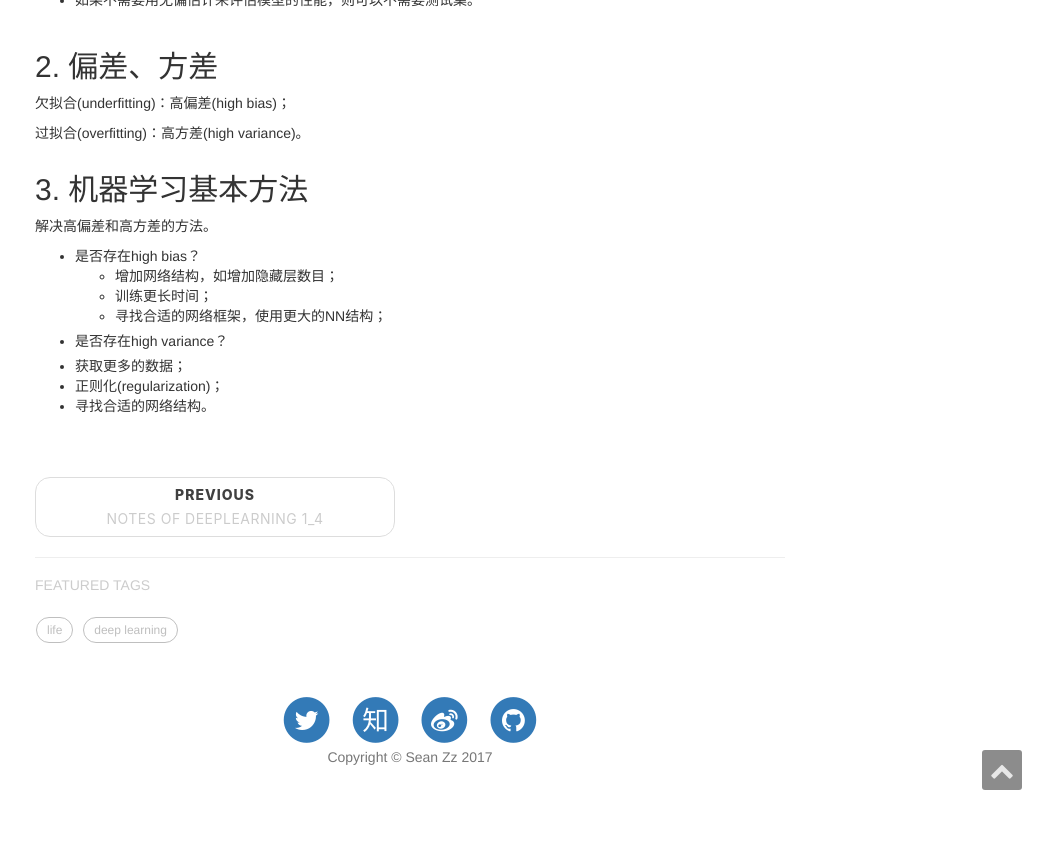
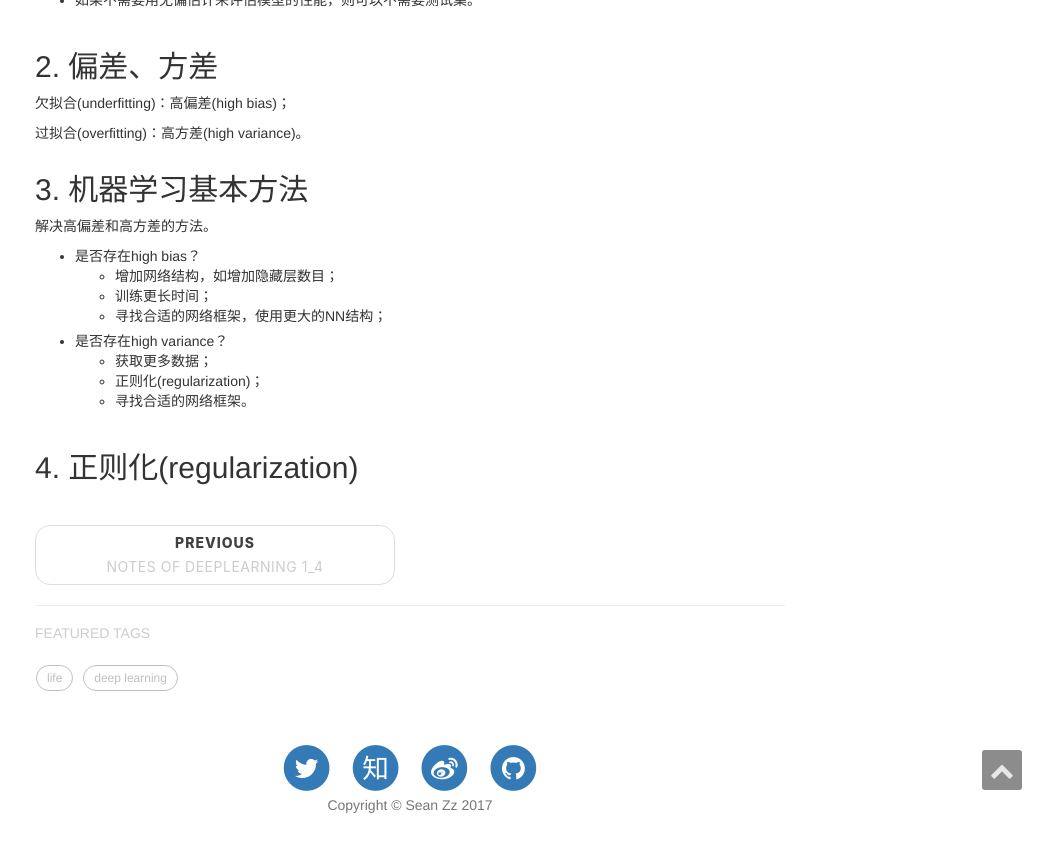
Before and after one commit to shinowe/zzsean.github.io, a Jekyll site: the page built from _posts/2017-11-29-notes-of-deeplearning-2_1.markdown, in a window 1280 px wide and 900 px high, scrolled down 1289 px. Shown: the top 852 px of the window, without its empty margins (230-1280 px from the left). Built offline with Jekyll 4.4.1, drawn with Linux system fonts in a browser that asks for light colours; nearby versions of some CDN libraries; comment, search, counter and statistics services are not loaded.

Commit message:
20171129

```diff
--- a/_posts/2017-11-29-notes-of-deeplearning-2_1.markdown
+++ b/_posts/2017-11-29-notes-of-deeplearning-2_1.markdown
@@ -61,8 +61,9 @@ tags:
   + 训练更长时间；
   + 寻找合适的网络框架，使用更大的NN结构；
 
-*  是否存在high variance？
+* 是否存在high variance？
+  + 获取更多数据；
+  + 正则化(regularization)；
+  + 寻找合适的网络框架。
 
-  - 获取更多的数据；
-  - 正则化(regularization)；
-  - 寻找合适的网络结构。
+## 4. 正则化(regularization)
```
